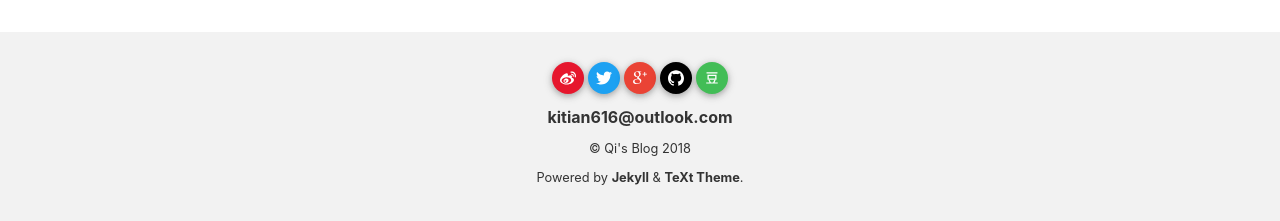
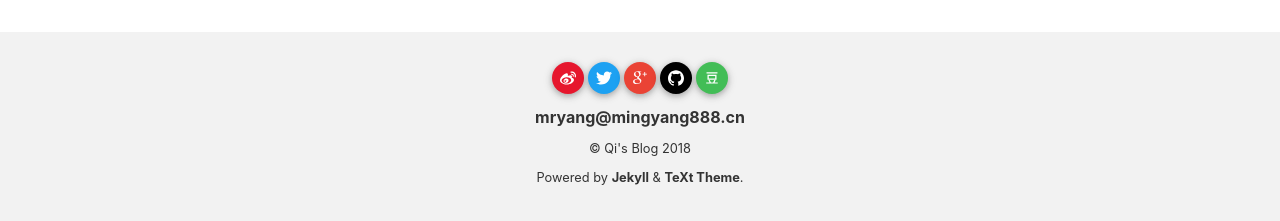
Before and after one commit to mryang1688/mryang1688.github.io, a Jekyll site: the page built from blog/site-log.md, in a window 1280 px wide and 900 px high, scrolled down 2184 px. Shown: the part 676-897 px from the top of the window. Built offline with Jekyll 4.4.1, drawn with Linux system fonts in a browser that asks for light colours; nearby versions of some CDN libraries; emoji names are drawn with the system emoji font.

Commit message:
three commit

```diff
--- a/_config.yml
+++ b/_config.yml
@@ -20,7 +20,7 @@ paths:
   rss:  /feed.xml
 
 ## GitHub repository (if the site is hosted by GitHub) ##
-repository: kitian616/kitian616.github.io
+repository: mryang1688/mryang1688.github.io
 repository_tree: master
 
 ## Language & timezone ##
@@ -30,18 +30,18 @@ timezone: Asia/Shanghai
 ## Author & social ##
 author:
   name: "Yang Xiao"
-  email: kitian616@outlook.com
+  email: mryang@mingyang888.cn
   # facebook:  #your Facebook username
-  twitter: kitian616
-  github:  kitian616
+  twitter: mryang1688
+  github:  mryang1688
   googleplus: 101827554735084402671
   weibo: 234695683
-  douban: kitian616
+  douban: mryang1688
   # linkedin:  #your Linkedin username
 
 ## Comment system (Disqus) ##
 disqus:
-  shortname: kitian616-github-io #the Disqus shortname for the site
+  shortname: mryang1688-github-io #the Disqus shortname for the site
 
 ## Google Analytics ##
 ga_tracking_id: UA-71907556-1 #Google analytics id for the site
```
